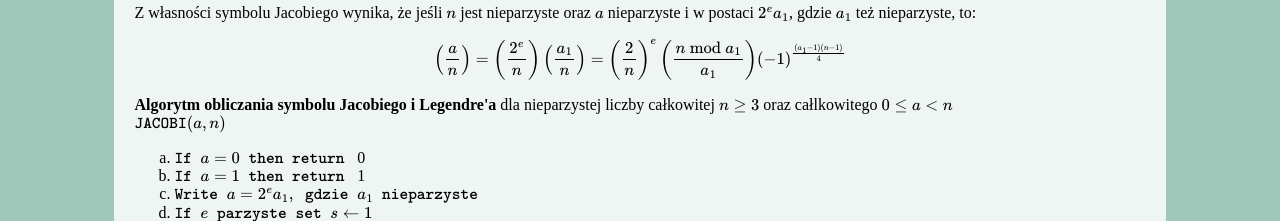
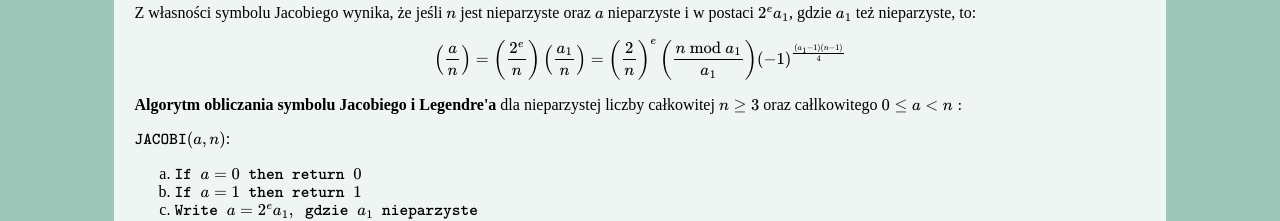
Before and after one commit to pi-kolo/www, a plain HTML site: page Lista4/index.html in a window 1280 px wide. Shown: the part 1572-1793 px from the top of the page. Drawn offline with nearby package versions, Linux system fonts and the light colour scheme.

Commit message:
niewidoczne improvements

```diff
--- a/Lista4/index.html
+++ b/Lista4/index.html
@@ -88,21 +88,22 @@
             $$
                 \left(\frac{a}{n}\right) = \left(\frac{2^e}{n}\right)\left(\frac{a_1}{n}\right) = \left(\frac{2}{n}\right)^e\left(\frac{n\textrm{ mod }a_1}{a_1}\right)(-1)^{\frac{(a_1-1)(n-1)}{4}}
             $$
-            <b>Algorytm obliczania symbolu Jacobiego i Legendre'a</b> dla nieparzystej liczby całkowitej $n\geq3$ oraz całlkowitego $0\leq a < n $
-            <br>
-            $\texttt{JACOBI}(a,n)$
+            <b>Algorytm obliczania symbolu Jacobiego i Legendre'a</b> dla nieparzystej liczby całkowitej $n\geq3$ oraz całlkowitego $0\leq a < n :$
+            <p>
+                $\texttt{JACOBI}(a,n)$:
                 <ol type="a">
-                <li> $\texttt{If } a=0 \texttt{ then return }$ 0</li>
-                <li> $\texttt{If } a=1 \texttt{ then return }$ 1</li>
+                    <li> $\texttt{If } a=0 \texttt{ then return } 0 $ </li>
+                    <li> $\texttt{If } a=1 \texttt{ then return } 1$ </li>
                     <li> $\texttt{Write } a=2^ea_1, \texttt{ gdzie } a_1 \texttt{ nieparzyste} $ </li>
                     <li> $\texttt{If } e \texttt{ parzyste set } s \gets 1 $<br>
-                    $\texttt{Otherwise set } s \gets 1 \texttt{ if } n \equiv 1  \textrm{or 7 (mod 8),}$ <br>
-                    $ \texttt{or set } s \gets -1 \texttt{ if } n\equiv3 \textrm{ or 5(mod 8)}$ </li>
-                <li>$ \texttt{If } n\equiv3\textrm{(mod 4)} \texttt{and} a_1 \equiv 3 \textrm{(mod 4)} \texttt{ then set } s\gets -s $</li>
-                <li>$ \texttt{Set } n_1 \gets n \textrm{mod} a_1$</li>
+                        $\texttt{Otherwise set } s \gets 1 \texttt{ if } n \equiv 1  \textrm{ or 7 (mod 8),}$ <br>
+                        $ \texttt{or set } s \gets -1 \texttt{ if } n\equiv3 \textrm{ or 5 (mod 8)}$ </li>
+                    <li>$ \texttt{If } n\equiv3\textrm{ (mod 4) } \texttt{ and } a_1 \equiv 3 \textrm{ (mod 4)} \texttt{ then set } s\gets -s $</li>
+                    <li>$ \texttt{Set } n_1 \gets n \textrm{ mod } a_1$</li>
                     <li>$ \texttt{If } a_1 = 1 \texttt{ then return s}$ <br>
                         $ \texttt{Otherwise return } s\cdot \texttt{JACOBI}(n_1, a_1)$</li>
                 </ol>
+            </p>
         </article>
         <article>
             <h2>Schemat progowy $(t,n)$ dzielenia sekretu Shamira</h2>
```
Lines whose indentation alone changed are shown as unchanged.
